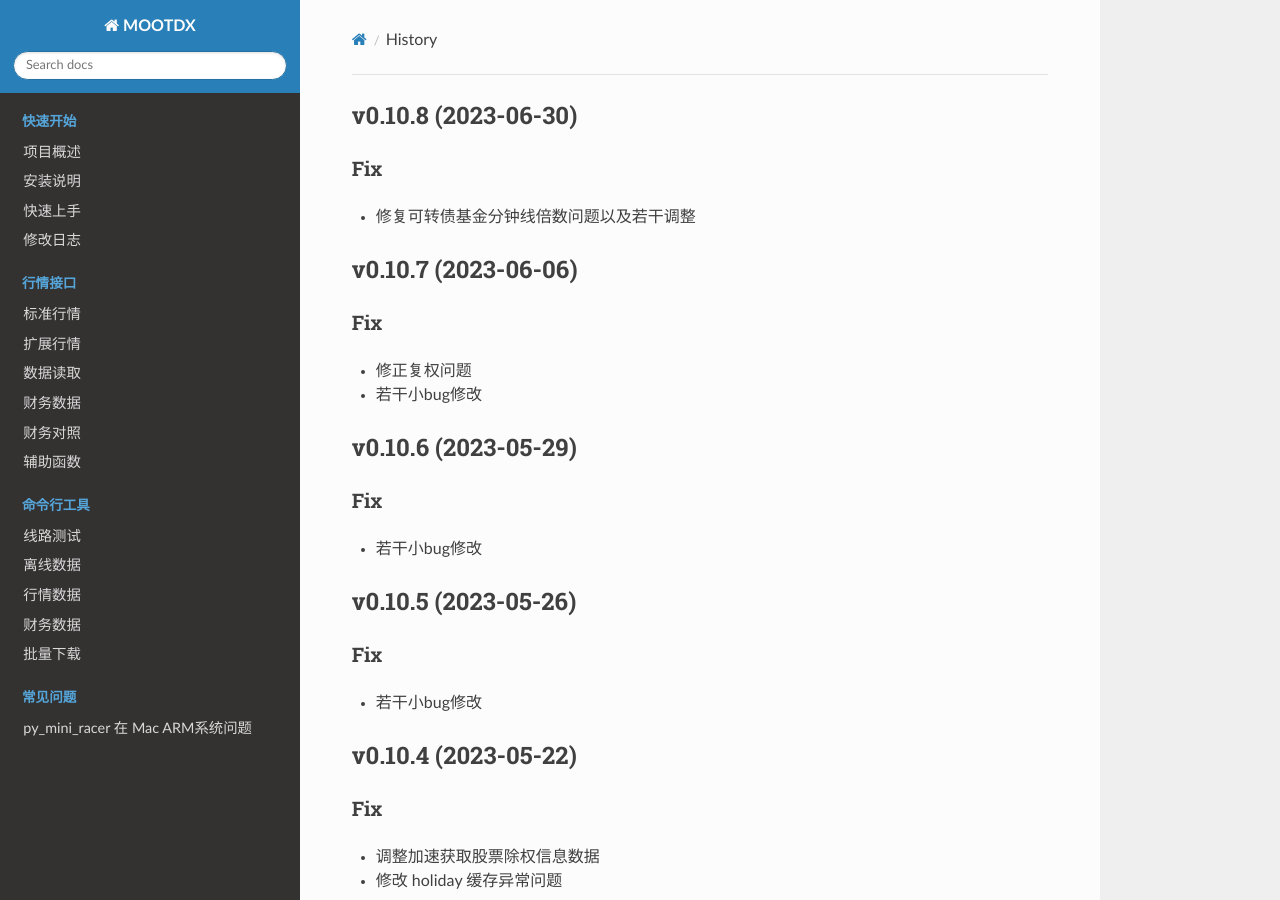
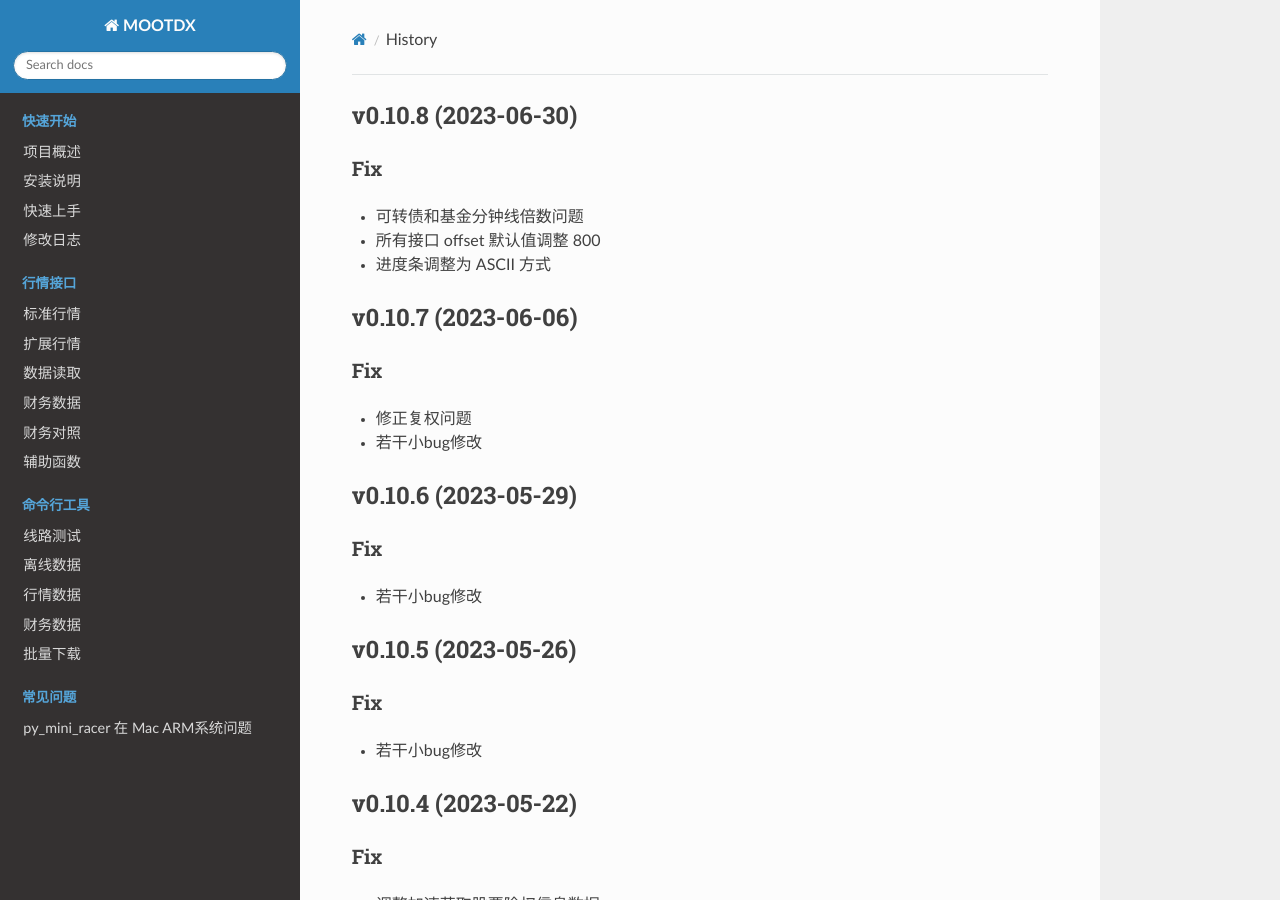
Before and after one commit to mootdx/mootdx, an MkDocs documentation site: the page built from docs/history.md, in a window 1280 px wide and 900 px high. Built offline with MkDocs 1.6.1, drawn with Linux system fonts in a browser that asks for light colours; nearby versions of some CDN libraries.

Commit message:
chore: 调整changelog文档

```diff
--- a/docs/history.md
+++ b/docs/history.md
@@ -2,7 +2,9 @@
 
 ### Fix
 
-- 修复可转债基金分钟线倍数问题以及若干调整
+- 可转债和基金分钟线倍数问题
+- 所有接口 offset 默认值调整 800
+- 进度条调整为 ASCII 方式
 
 ## v0.10.7 (2023-06-06)
 
```
